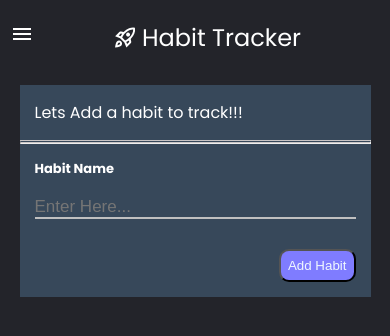
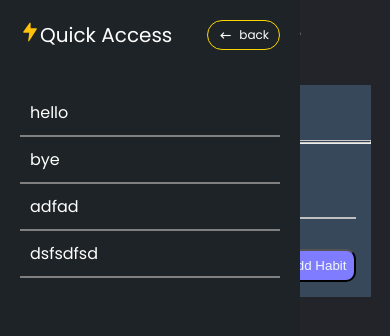
Before and after one commit to Chiranjiv-123/Habit-tracker, a plain HTML site: page index.html in a window 390 px wide. Drawn offline with nearby package versions, Linux system fonts and the light colour scheme.

Commit message:
Made the website responsive and added a sidebar

```diff
--- a/index.html
+++ b/index.html
@@ -9,6 +9,36 @@
 
 </head>
 <body>
+     <section class="side-bar" >
+        <div class="side-container">
+            <div class="heading">
+                <span class="quick">
+                    <svg xmlns="http://www.w3.org/2000/svg" enable-background="new 0 0 32 32" viewBox="0 0 32 32" id="lightning">
+                        <path fill="#FFC10A" d="M26.8,11.5l-12,19C14.7,30.8,14.3,31,14,31c-0.1,0-0.2,0-0.3-0.1c-0.4-0.2-0.7-0.6-0.6-1.1L14.8,17H6
+                                    c-0.4,0-0.7-0.2-0.9-0.5c-0.2-0.3-0.1-0.7,0.1-1l10-14c0.3-0.4,0.7-0.5,1.1-0.4C16.7,1.2,17,1.6,17,2v8h9c0.4,0,0.7,0.2,0.9,0.5
+                                    C27,10.8,27,11.2,26.8,11.5z">
+                        </path>
+                    </svg>Quick Access
+                </span>
+                <div class="back">
+                    <span class="material-symbols-outlined" id="back-icon" >
+                        keyboard_backspace
+                    </span>
+                    <span>
+                        &nbsp; back
+                    </span>
+                </div>
+            </div>
+            <div class="anchor-tags">
+                <a href="">hello</a>
+                <a href="">bye
+                </a>
+                <a href="">adfad</a>
+                <a href="">dsfsdfsd </a>
+            </div>
+        </div>
+
+    </section>
     <nav class="navbar" id="navtag">
         <div class="quick-access">
             <span class="material-symbols-outlined">
--- a/styles.css
+++ b/styles.css
@@ -32,13 +32,63 @@ nav .heading span img{
     filter: invert(100%)
 }
 .side-bar .side-container{
+    user-select: none;
     width: 300px;
     height: 100vh;
-    background: #000;
+    background: #1d2326;
     position: absolute;
+    top:0;
+    z-index: 5;
 }
+.side-bar .side-container .heading{
+  padding: 20px;
+  display: flex;
+  justify-content: space-between;
+  align-items: center;
+}
+.side-bar .side-container .heading .quick{
+  font-size: 20px;
+}
+#lightning{
+  width: 20px;
+}
+.side-bar .side-container .heading .back{
+  display: flex;
+  align-items: center;
+  justify-content: center;
+  /* width: 25px;
+  height: 25px; */
+  cursor: pointer;
+  border: 1px solid gold;
+  padding: 5px 10px;
+  border-radius: 20px;
+  font-size: 12px;
+}
+.side-bar .side-container .heading .back:hover{
+  box-shadow: 0px 0px 10px 1px grey;
+
+}
+#back-icon{
+  font-size: 15px;
+}
+.anchor-tags{
+  display: flex;
+  flex-direction: column;
+  justify-content: center;
+  align-items: center;
+  padding: 20px;
+}
+.anchor-tags a{
+  /* text-align: center; */
+  text-decoration: none;
+  color: white;
+  padding: 10px;
+  width: 100%;
+  border-bottom: 2px solid grey;
+}
+
 .container {
-    max-width: 800px;
+    max-width: 650px;
     margin: 0 auto;
     padding: 0 30px;
 }
@@ -295,3 +345,30 @@ div .date , .day{
     transform: translate(0);
     opacity: 1;
   }
+
+@media (max-width:700px) {
+  .container {
+    max-width: 800px;
+    margin: 0 auto;
+    padding: 0 10px;
+  }
+
+  .habits-boxes .container .habit-box {
+    background-color: rgb(50, 55, 65);
+    margin: 20px auto;
+    border-radius: 10px;
+    /* padding: 10px; */
+    /* border: 2px solid red; */
+}
+  .grid-container {
+    margin: auto 0px;
+    display: grid;
+    grid-template-columns: repeat(7, 1fr);
+    gap: 2px;
+    place-items: center;
+}
+
+  .dates {
+    padding: 10px 0px;
+}
+}
```
